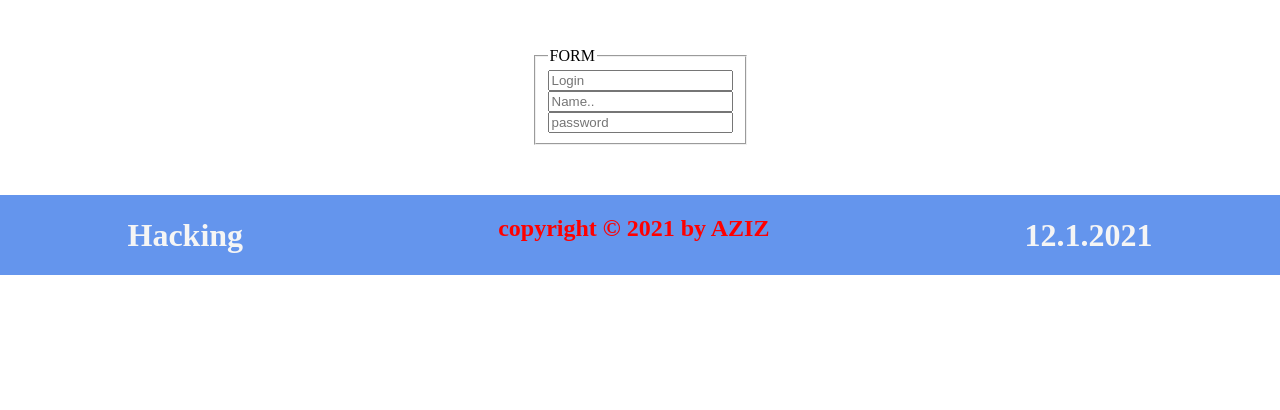
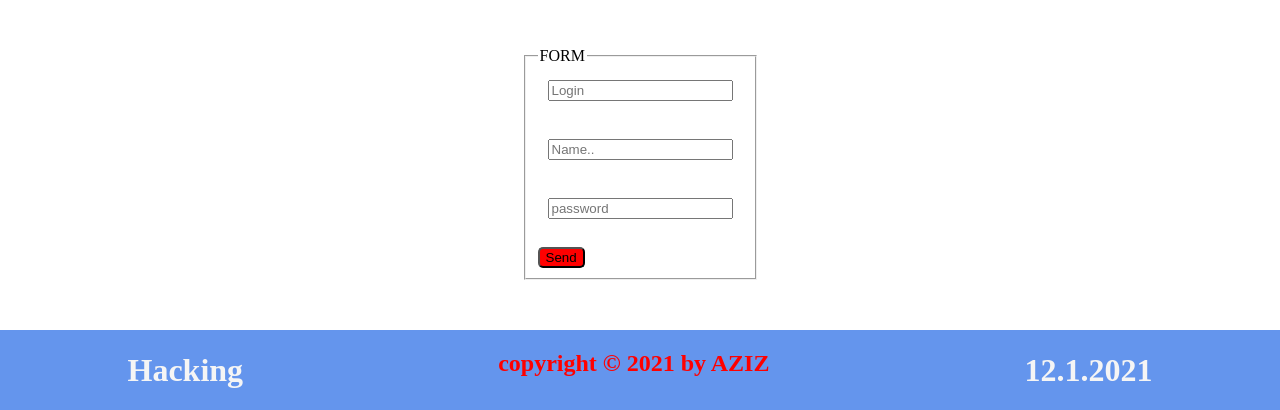
Before and after one commit to azizfrp23/test2, a plain HTML site: page index.html in a window 1280 px wide. Shown: the part 2113-2523 px from the top of the page. Before the commit the page ends 2388 px from the top, so only its background shows below. Drawn offline with nearby package versions, Linux system fonts and the light colour scheme.

Commit message:
i addd button

```diff
--- a/index.html
+++ b/index.html
@@ -100,6 +100,8 @@
                     <br>
 
                     <input type="password" placeholder="password">
+                    <br>
+                    <button>Send</button>
 
                 </fieldset>
             </form>
--- a/style.css/style.css
+++ b/style.css/style.css
@@ -103,6 +103,18 @@ ul{
     justify-content: center;
     margin-bottom: 50px;
 }
+.forms form input{
+    margin: 10px 10px;
+    display: flex;
+
+}
+.forms form button{
+    background-color: red;
+    border-radius: 5px;
+    display: flex;
+    justify-content: center;
+    cursor: pointer;
+}
 .foot{
     background: cornflowerblue;
     display: flex;
```
